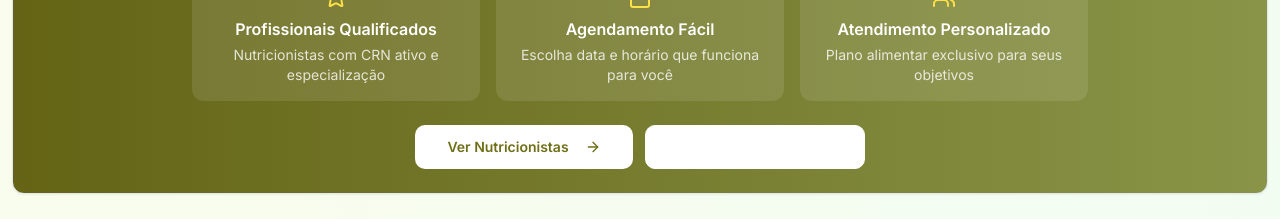
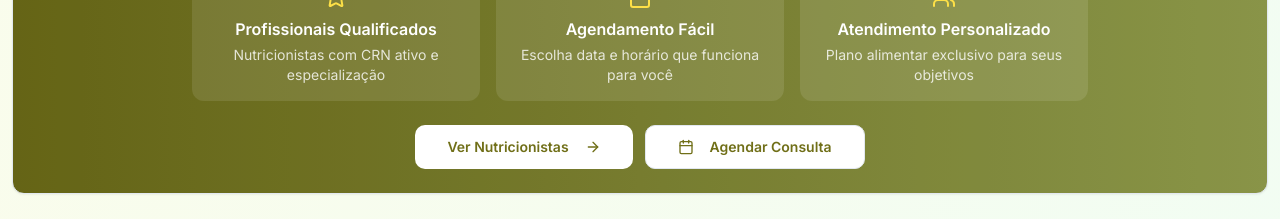
Before and after one commit to jonas261007/nutri-find-smart-eats, a React (Vite) app: page / in a window 1280 px wide. Shown: the part 6400-6619 px from the top of the page. Built offline with nearby package versions, Linux system fonts and the light colour scheme; no server answers.

Commit message:
Path 0.5

```diff
--- a/src/components/NutritionistConsultationCard.tsx
+++ b/src/components/NutritionistConsultationCard.tsx
@@ -51,12 +51,12 @@ const NutritionistConsultationCard = () => {
           </div>
 
           <div className="flex flex-col sm:flex-row gap-3 justify-center max-w-md mx-auto">
-            <Button onClick={() => navigate('/nutricionistas')} size="lg" className="bg-white text-[#706f18] hover:bg-gray-100 font-semibold">
+            <Button onClick={() => navigate('/nutricionistas')} size="lg" className="bg-white text-[#706f18] hover:bg-gray-300 font-semibold">
               Ver Nutricionistas
               <ArrowRight className="w-4 h-4 ml-2" />
             </Button>
 
-            <Button onClick={() => navigate('/nutricionistas')} size="lg" variant="outline" className="border-white hover:bg-white font-semibold text-primary-DEFAULT">
+            <Button onClick={() => navigate('/nutricionistas')} size="lg" variant="outline" className="bg-white text-[#706f18] hover:bg-gray-300 font-semibold">
               <Calendar className="w-4 h-4 mr-2" />
               Agendar Consulta
             </Button>
```
